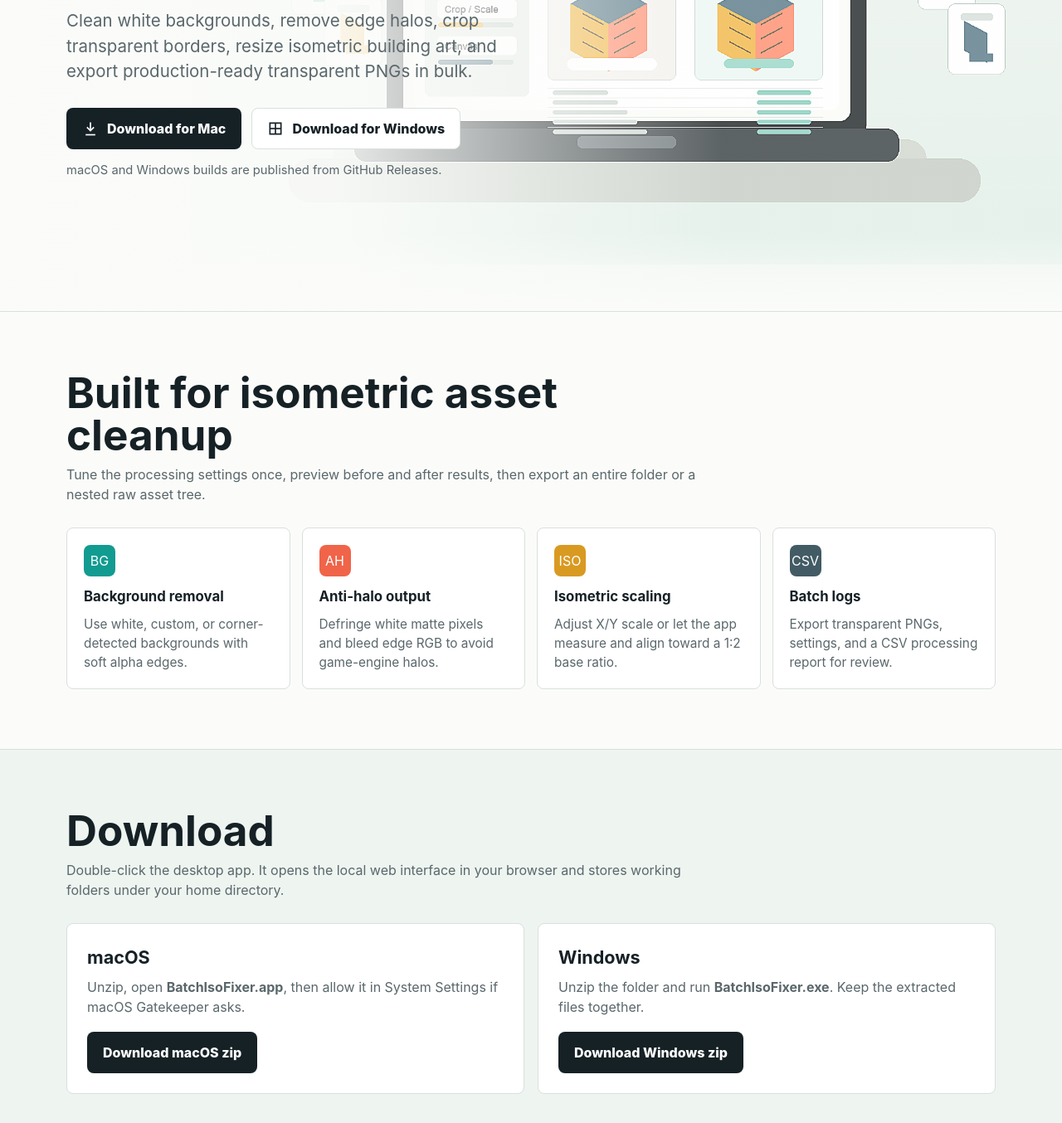
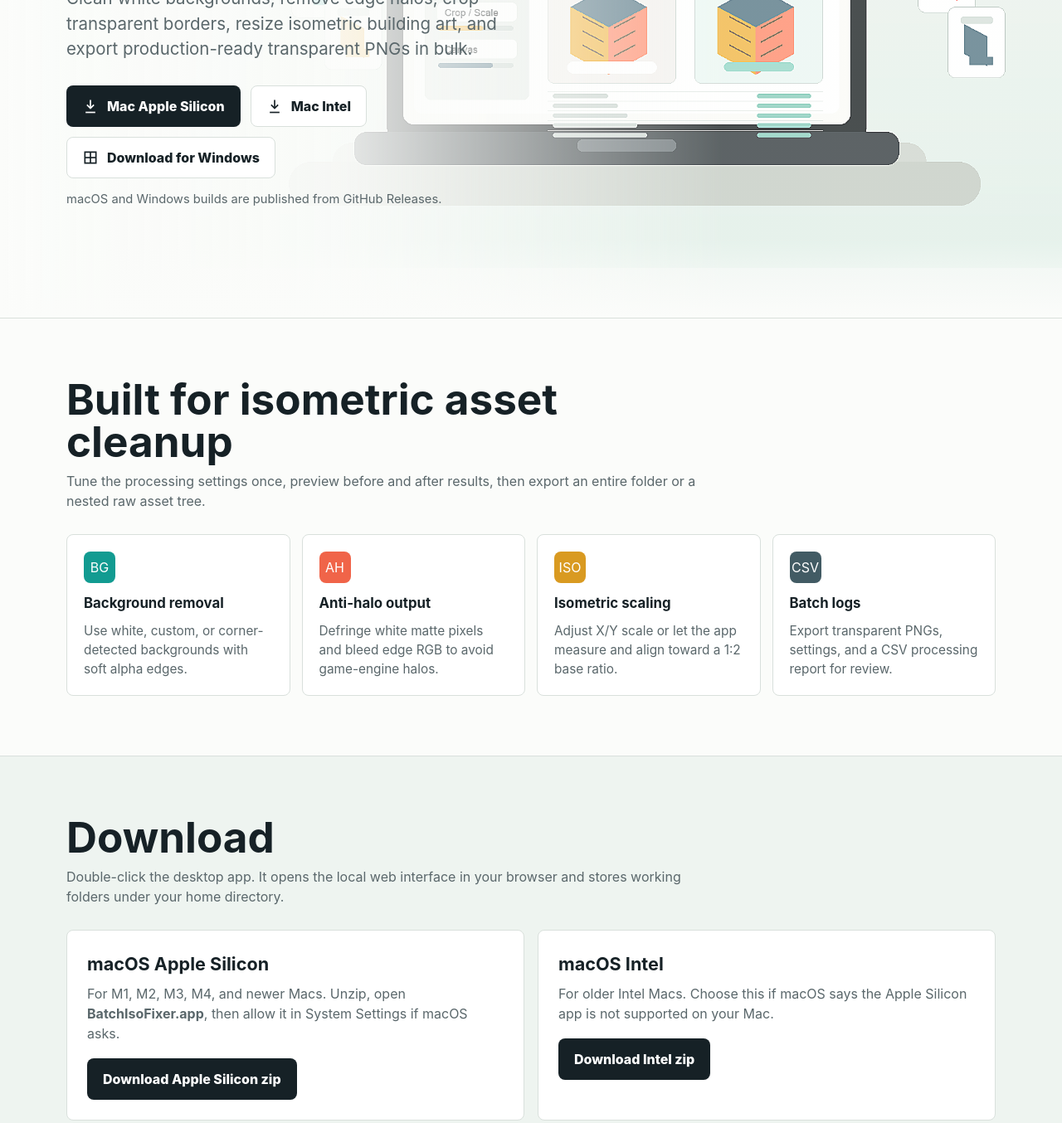
Before and after one commit to nortonyuen-oss/batch-iso-fixer, a plain HTML site: page docs/index.html in a window 1280 px wide. Shown: the part 360-1714 px from the top of the page at 83% size. Drawn offline with Linux system fonts and the light colour scheme.

Commit message:
Split macOS releases by architecture

```diff
--- a/docs/index.html
+++ b/docs/index.html
@@ -331,13 +331,21 @@
             PNGs in bulk.
           </p>
           <div class="actions">
-            <a class="button primary" href="https://github.com/nortonyuen-oss/batch-iso-fixer/releases/latest/download/BatchIsoFixer-macOS.zip">
+            <a class="button primary" href="https://github.com/nortonyuen-oss/batch-iso-fixer/releases/latest/download/BatchIsoFixer-macOS-Apple-Silicon.zip">
               <svg aria-hidden="true" viewBox="0 0 24 24" fill="none" stroke="currentColor" stroke-width="2">
                 <path d="M12 3v12" />
                 <path d="m7 10 5 5 5-5" />
                 <path d="M5 21h14" />
               </svg>
-              Download for Mac
+              Mac Apple Silicon
+            </a>
+            <a class="button secondary" href="https://github.com/nortonyuen-oss/batch-iso-fixer/releases/latest/download/BatchIsoFixer-macOS-Intel.zip">
+              <svg aria-hidden="true" viewBox="0 0 24 24" fill="none" stroke="currentColor" stroke-width="2">
+                <path d="M12 3v12" />
+                <path d="m7 10 5 5 5-5" />
+                <path d="M5 21h14" />
+              </svg>
+              Mac Intel
             </a>
             <a class="button secondary" href="https://github.com/nortonyuen-oss/batch-iso-fixer/releases/latest/download/BatchIsoFixer-Windows.zip">
               <svg aria-hidden="true" viewBox="0 0 24 24" fill="none" stroke="currentColor" stroke-width="2">
@@ -401,9 +409,14 @@
           </div>
           <div class="downloads">
             <article class="download">
-              <h3>macOS</h3>
-              <p>Unzip, open <strong>BatchIsoFixer.app</strong>, then allow it in System Settings if macOS Gatekeeper asks.</p>
-              <a class="button primary" href="https://github.com/nortonyuen-oss/batch-iso-fixer/releases/latest/download/BatchIsoFixer-macOS.zip">Download macOS zip</a>
+              <h3>macOS Apple Silicon</h3>
+              <p>For M1, M2, M3, M4, and newer Macs. Unzip, open <strong>BatchIsoFixer.app</strong>, then allow it in System Settings if macOS asks.</p>
+              <a class="button primary" href="https://github.com/nortonyuen-oss/batch-iso-fixer/releases/latest/download/BatchIsoFixer-macOS-Apple-Silicon.zip">Download Apple Silicon zip</a>
+            </article>
+            <article class="download">
+              <h3>macOS Intel</h3>
+              <p>For older Intel Macs. Choose this if macOS says the Apple Silicon app is not supported on your Mac.</p>
+              <a class="button primary" href="https://github.com/nortonyuen-oss/batch-iso-fixer/releases/latest/download/BatchIsoFixer-macOS-Intel.zip">Download Intel zip</a>
             </article>
             <article class="download">
               <h3>Windows</h3>
```
Also changed, not shown: 2 other files.
